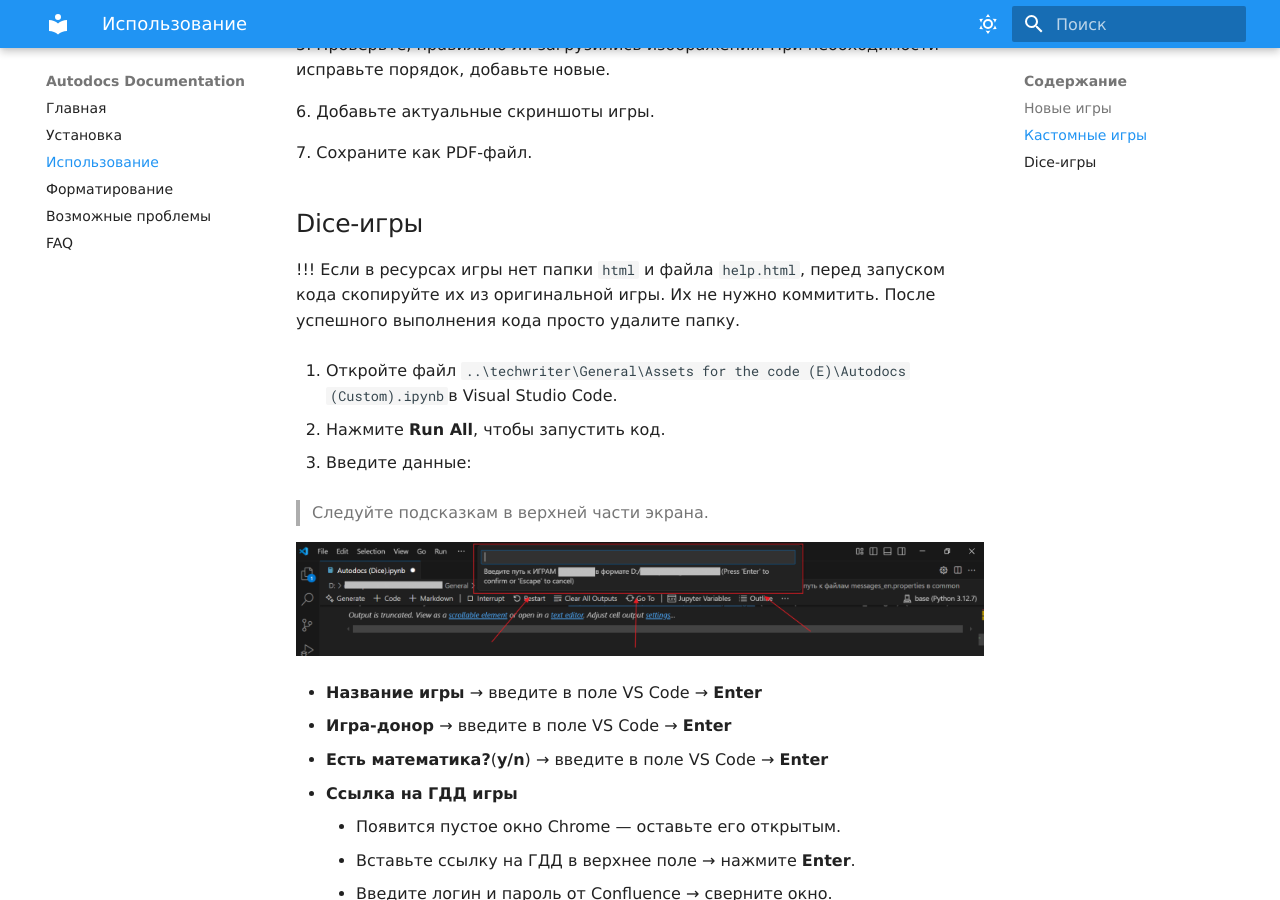
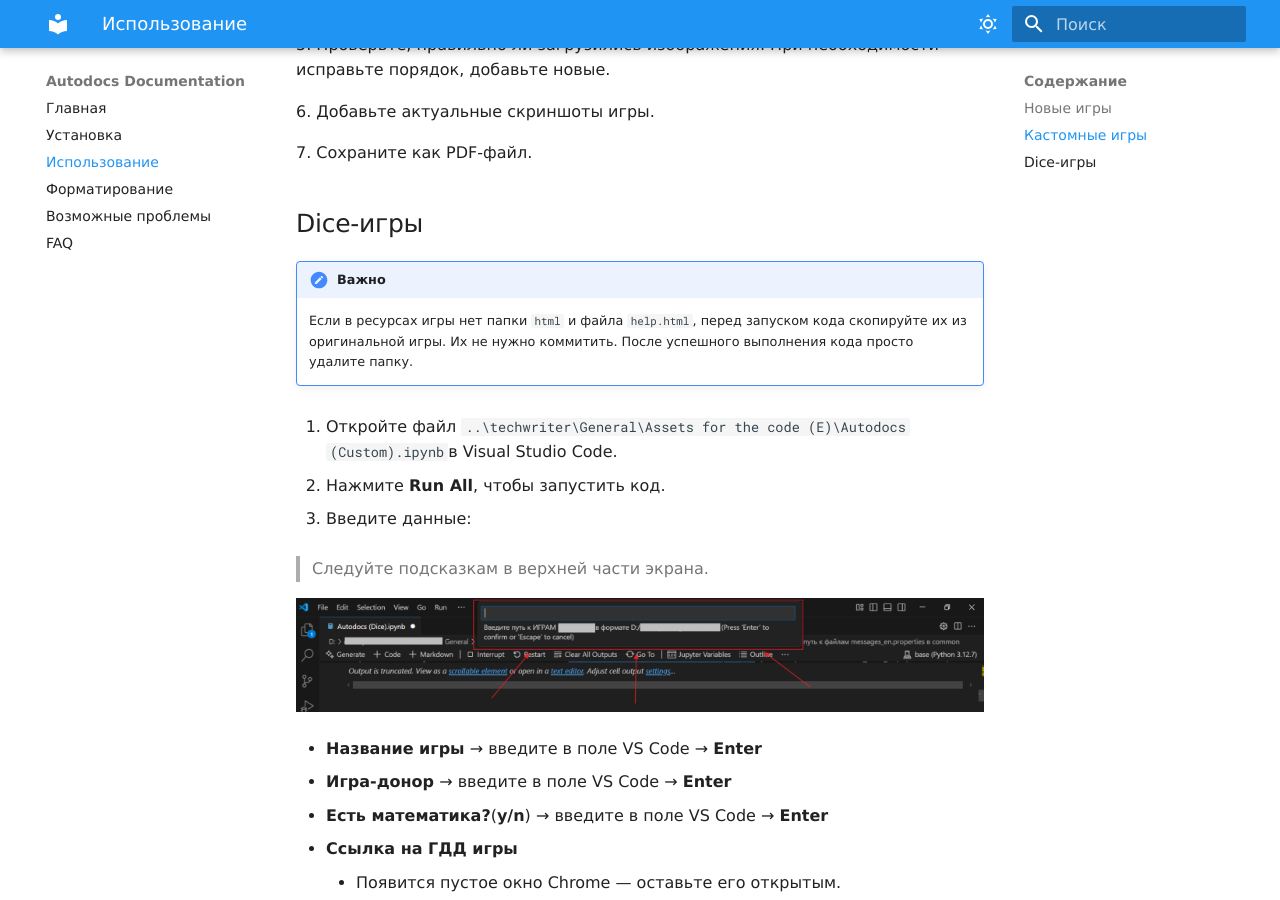
Before and after one commit to lopefre/Documentation, an MkDocs documentation site: the page built from docs/usage.md, in a window 1280 px wide and 900 px high, scrolled down 2446 px. Built offline with MkDocs 1.6.1 and Material for MkDocs 9.7.7, drawn with Linux system fonts in a browser that asks for light colours; some web fonts are replaced.

Commit message:
Update usage.md

```diff
--- a/docs/usage.md
+++ b/docs/usage.md
@@ -72,7 +72,7 @@
 
 ## Dice-игры
 
-!!!
+!!! Важно
     Если в ресурсах игры нет папки `html` и файла `help.html`, перед запуском кода скопируйте их из оригинальной игры. Их не     нужно коммитить. После успешного выполнения кода просто удалите папку.
 
 1. Откройте файл `..\techwriter\General\Assets for the code (E)\Autodocs (Custom).ipynb`в Visual Studio Code.
```
